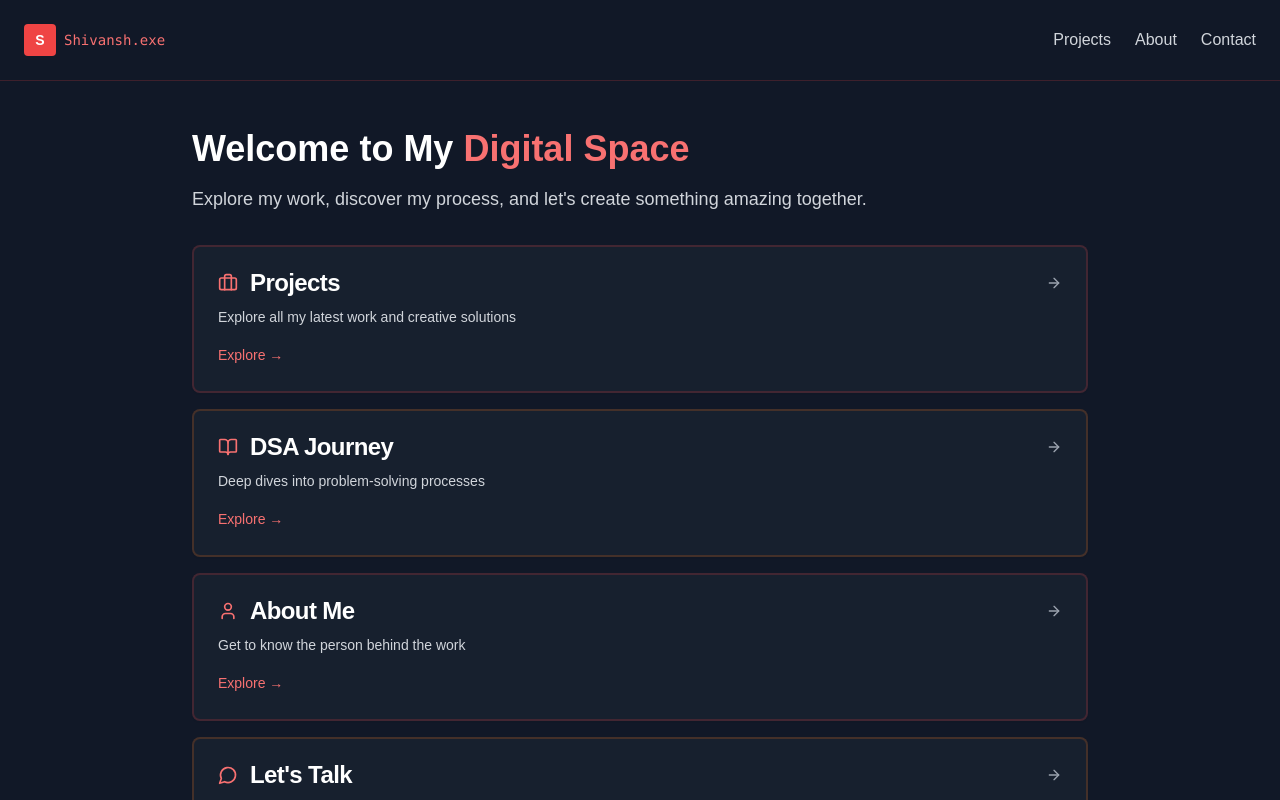
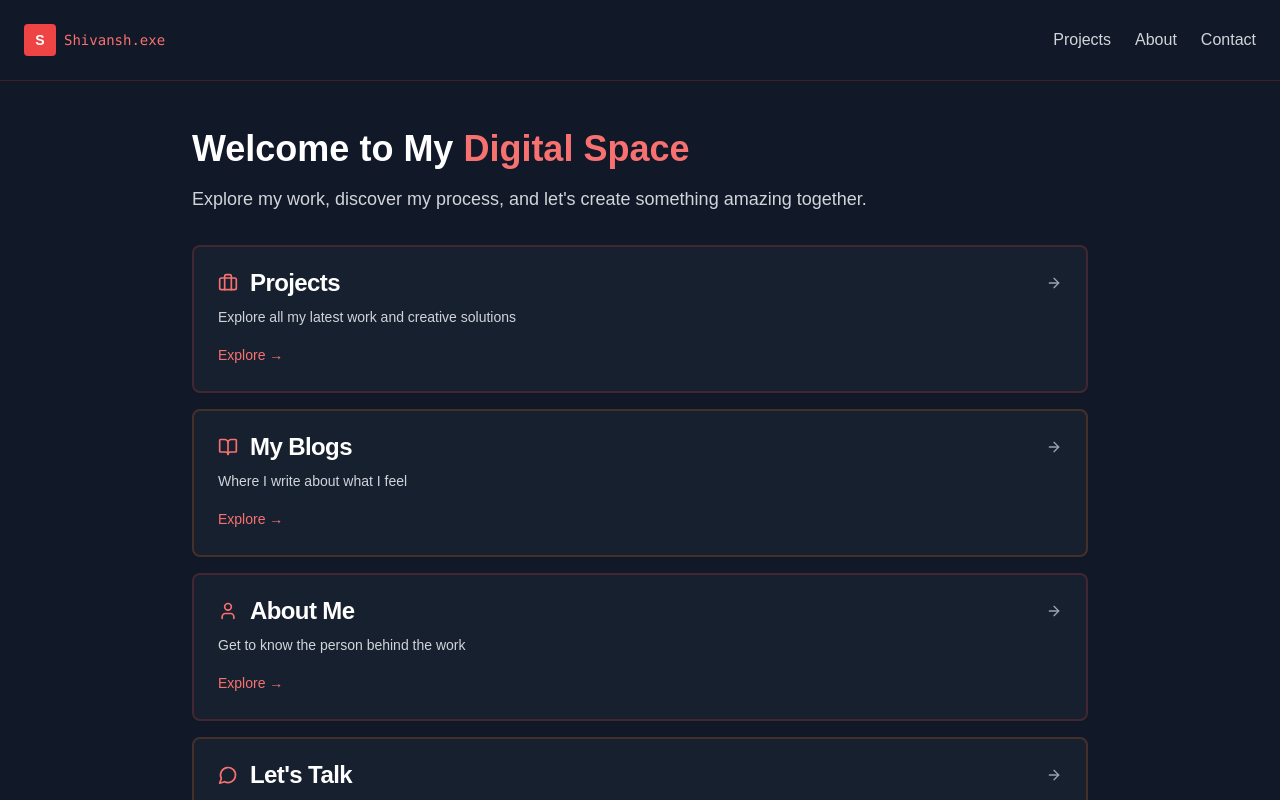
Before and after one commit to thecahintosh/portfolio-website, a Next.js app: page / in a window 1280 px wide. Shown: the top 800 px of the page. Built offline with nearby package versions, Linux system fonts and the light colour scheme.

Commit message:
Update page.tsx

```diff
--- a/app/page.tsx
+++ b/app/page.tsx
@@ -12,8 +12,8 @@ const portfolioSections = [
     color: "border-red-500/20 hover:border-red-500/40",
   },
   {
-    title: "DSA Journey",
-    description: "Deep dives into problem-solving processes",
+    title: "My Blogs",
+    description: "Where I write about what I feel",
     href: "/case-studies",
     icon: BookOpen,
     color: "border-orange-500/20 hover:border-orange-500/40",
```
